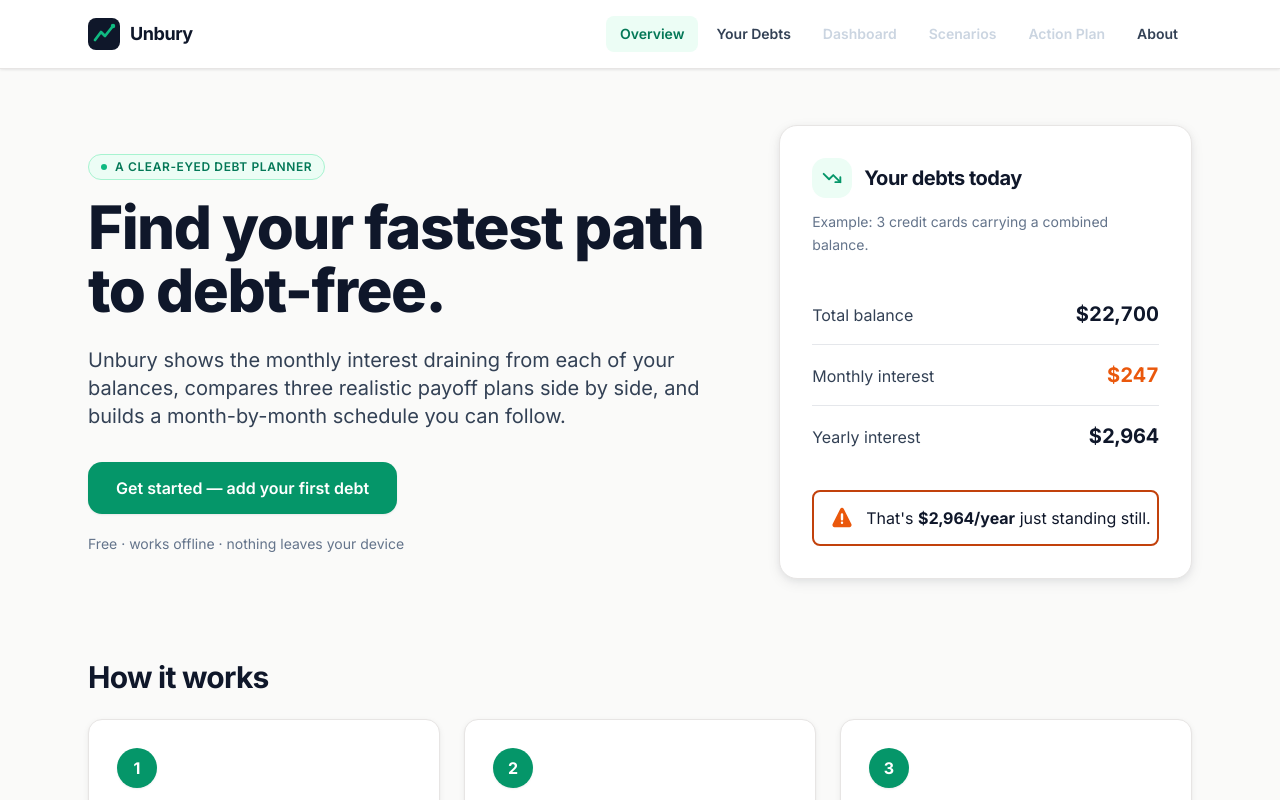
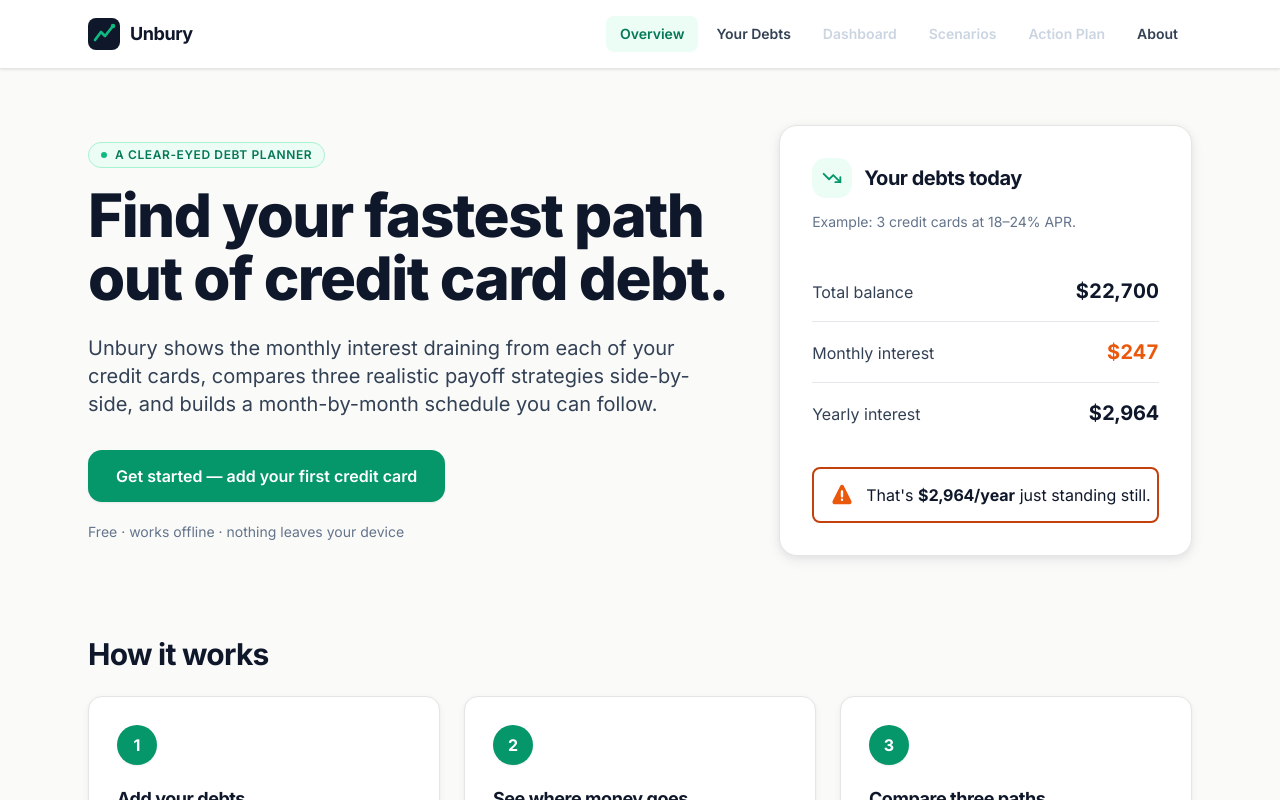
Before and after one commit to decafdigital/unbury, a React (Vite) app in the folder Documents/Claude/Projects/Debt app/: page / in a window 1280 px wide. Shown: the top 800 px of the page. Built offline with nearby package versions, Linux system fonts and the light colour scheme; the HTML template or start-up script is replaced by a standard one.

Commit message:
Rebrand homepage to focus on credit card debt

```diff
--- a/Documents/Claude/Projects/Debt app/src/components/DebtForm.tsx
+++ b/Documents/Claude/Projects/Debt app/src/components/DebtForm.tsx
@@ -82,8 +82,8 @@
           Your debts
         </h2>
         <p className="mt-2 text-base leading-relaxed text-ink-muted">
-          Add every credit card, personal loan, or line of credit you're
-          carrying a balance on. You can edit or remove any of them later.
+          Add your credit cards, personal loans, and other high-interest
+          unsecured debt. You can edit or remove any of them later.
         </p>
       </div>
 
@@ -95,7 +95,7 @@
         <div className="grid gap-3 md:grid-cols-4">
           <Input
             label="Name"
-            placeholder="Chase Sapphire"
+            placeholder="Chase Sapphire, Discover, Amex…"
             value={draft.name}
             onChange={(e) =>
               setDraft((d) => ({ ...d, name: e.target.value }))
--- a/Documents/Claude/Projects/Debt app/src/components/LandingPage.tsx
+++ b/Documents/Claude/Projects/Debt app/src/components/LandingPage.tsx
@@ -19,11 +19,11 @@
             A clear-eyed debt planner
           </p>
           <h1 className="text-3xl font-extrabold leading-[1.1] tracking-tight text-ink sm:text-4xl md:text-6xl md:leading-[1.05]">
-            Find your fastest path to debt-free.
+            Find your fastest path out of credit card debt.
           </h1>
           <p className="mt-6 max-w-2xl text-lg leading-relaxed text-ink-soft md:text-xl">
-            Unbury shows the monthly interest draining from each of your
-            balances, compares three realistic payoff plans side by side, and
+            Unbury shows the monthly interest draining from each of your credit
+            cards, compares three realistic payoff strategies side-by-side, and
             builds a month-by-month schedule you can follow.
           </p>
           <div className="mt-8 flex flex-wrap gap-3">
@@ -38,7 +38,7 @@
               </>
             ) : (
               <Button size="lg" onClick={onStart}>
-                Get started — add your first debt
+                Get started — add your first credit card
               </Button>
             )}
           </div>
@@ -62,7 +62,7 @@
               </h3>
             </div>
             <p className="mt-3 text-sm leading-relaxed text-ink-muted">
-              Example: 3 credit cards carrying a combined balance.
+              Example: 3 credit cards at 18–24% APR.
             </p>
 
             <dl className="mt-7 divide-y divide-[#e5e7eb]">
```
Also changed, not shown: Documents/Claude/Projects/Debt app/vite.config.ts.timestamp-1777350372108-2dcf5eb1d4a26.mjs (added, +14 -0 lines).
